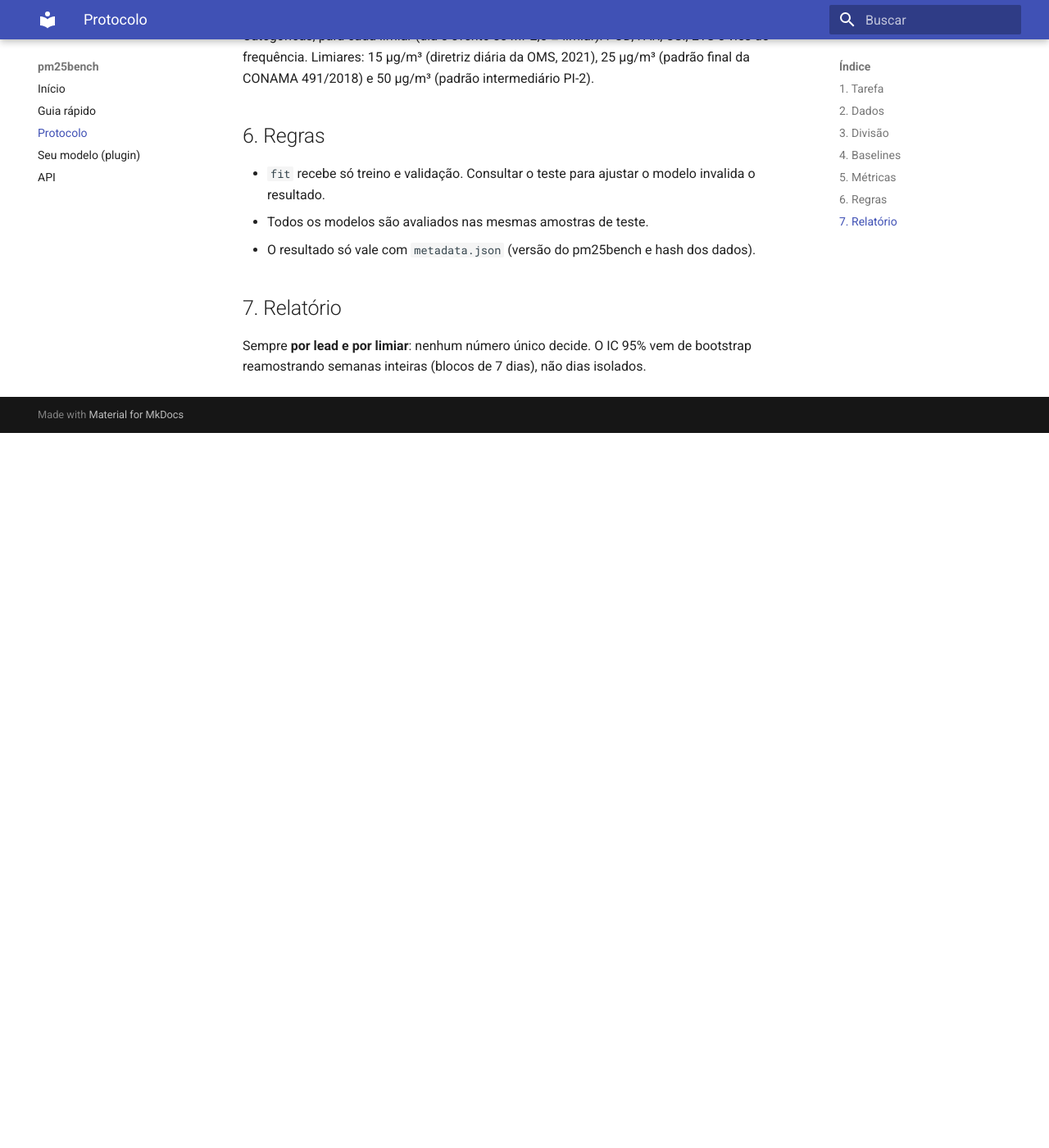
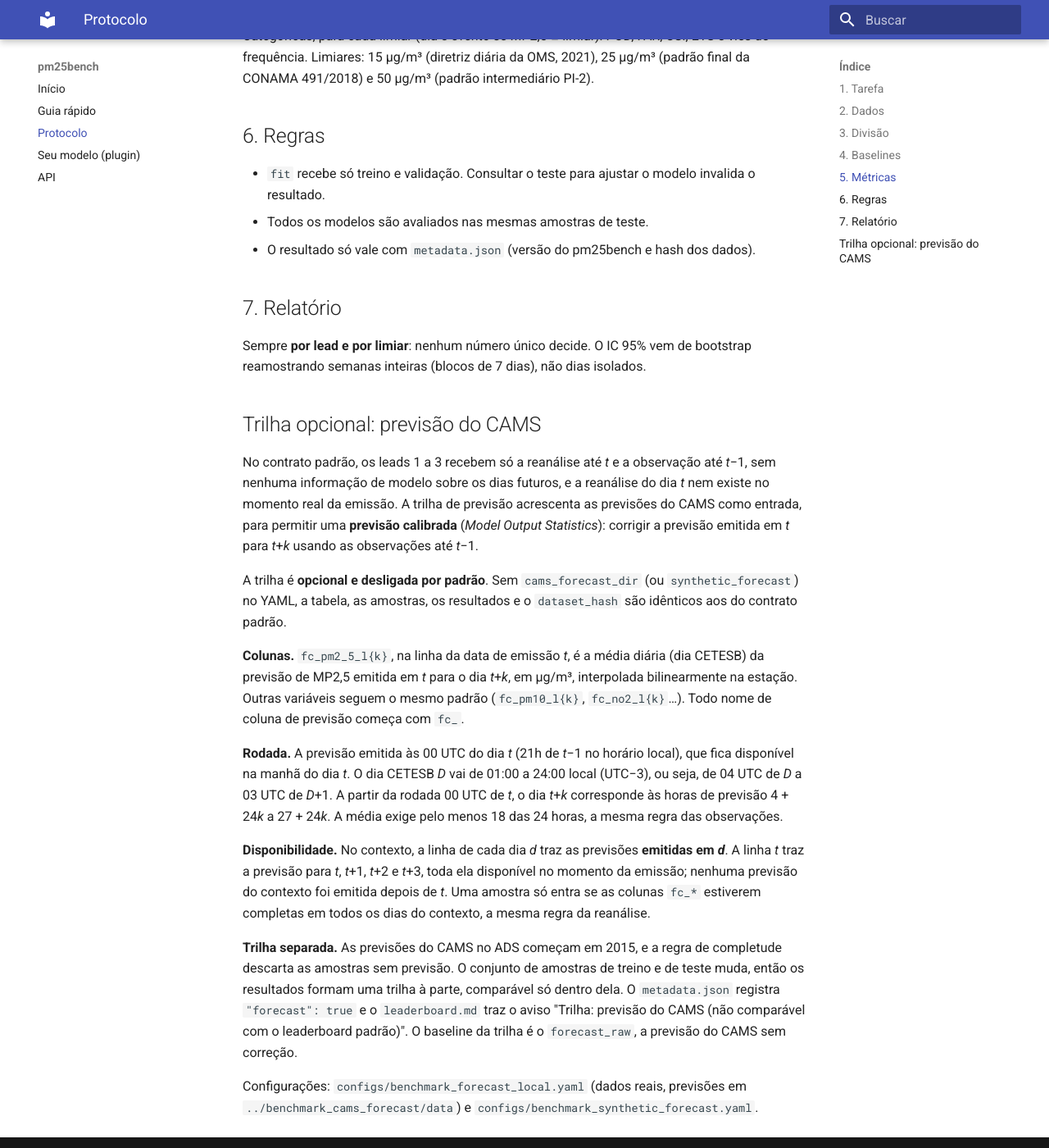
Before and after one commit to elisarachel/benchmark, an MkDocs documentation site: the page built from docs/protocol.md, in a window 1280 px wide and 1400 px high, scrolled down 1579 px. Shown: the whole window at 82% size. Built offline with MkDocs 1.6.1 and Material for MkDocs 9.7.7, drawn with Linux system fonts in a browser that asks for light colours; before the commit the page ends 2107 px from its top, so only the background shows below that.

Commit message:
docs: trilha opcional de previsão do CAMS no protocolo, README e CHANGELOG
Co-Authored-By: Claude Opus 5.5 <noreply@anthropic.com>

```diff
--- a/docs/protocol.md
+++ b/docs/protocol.md
@@ -61,3 +61,42 @@ CONAMA 491/2018) e 50 µg/m³ (padrão intermediário PI-2).
 
 Sempre **por lead e por limiar**: nenhum número único decide. O IC 95% vem de bootstrap
 reamostrando semanas inteiras (blocos de 7 dias), não dias isolados.
+
+## Trilha opcional: previsão do CAMS
+
+No contrato padrão, os leads 1 a 3 recebem só a reanálise até *t* e a observação até
+*t*−1, sem nenhuma informação de modelo sobre os dias futuros, e a reanálise do dia *t* nem
+existe no momento real da emissão. A trilha de previsão acrescenta as previsões do CAMS
+como entrada, para permitir uma **previsão calibrada** (*Model Output Statistics*):
+corrigir a previsão emitida em *t* para *t*+*k* usando as observações até *t*−1.
+
+A trilha é **opcional e desligada por padrão**. Sem `cams_forecast_dir` (ou
+`synthetic_forecast`) no YAML, a tabela, as amostras, os resultados e o `dataset_hash` são
+idênticos aos do contrato padrão.
+
+**Colunas.** `fc_pm2_5_l{k}`, na linha da data de emissão *t*, é a média diária (dia
+CETESB) da previsão de MP2,5 emitida em *t* para o dia *t*+*k*, em µg/m³, interpolada
+bilinearmente na estação. Outras variáveis seguem o mesmo padrão (`fc_pm10_l{k}`,
+`fc_no2_l{k}`…). Todo nome de coluna de previsão começa com `fc_`.
+
+**Rodada.** A previsão emitida às 00 UTC do dia *t* (21h de *t*−1 no horário local), que
+fica disponível na manhã do dia *t*. O dia CETESB *D* vai de 01:00 a 24:00 local (UTC−3),
+ou seja, de 04 UTC de *D* a 03 UTC de *D*+1. A partir da rodada 00 UTC de *t*, o dia
+*t*+*k* corresponde às horas de previsão 4 + 24*k* a 27 + 24*k*. A média exige pelo menos
+18 das 24 horas, a mesma regra das observações.
+
+**Disponibilidade.** No contexto, a linha de cada dia *d* traz as previsões **emitidas em
+*d***. A linha *t* traz a previsão para *t*, *t*+1, *t*+2 e *t*+3, toda ela disponível no
+momento da emissão; nenhuma previsão do contexto foi emitida depois de *t*. Uma amostra só
+entra se as colunas `fc_*` estiverem completas em todos os dias do contexto, a mesma regra
+da reanálise.
+
+**Trilha separada.** As previsões do CAMS no ADS começam em 2015, e a regra de completude
+descarta as amostras sem previsão. O conjunto de amostras de treino e de teste muda, então
+os resultados formam uma trilha à parte, comparável só dentro dela. O `metadata.json`
+registra `"forecast": true` e o `leaderboard.md` traz o aviso "Trilha: previsão do CAMS
+(não comparável com o leaderboard padrão)". O baseline da trilha é o `forecast_raw`, a
+previsão do CAMS sem correção.
+
+Configurações: `configs/benchmark_forecast_local.yaml` (dados reais, previsões em
+`../benchmark_cams_forecast/data`) e `configs/benchmark_synthetic_forecast.yaml`.
```
Also changed, not shown: CHANGELOG.md (+6 -0 lines), README.md (+6 -0 lines).
